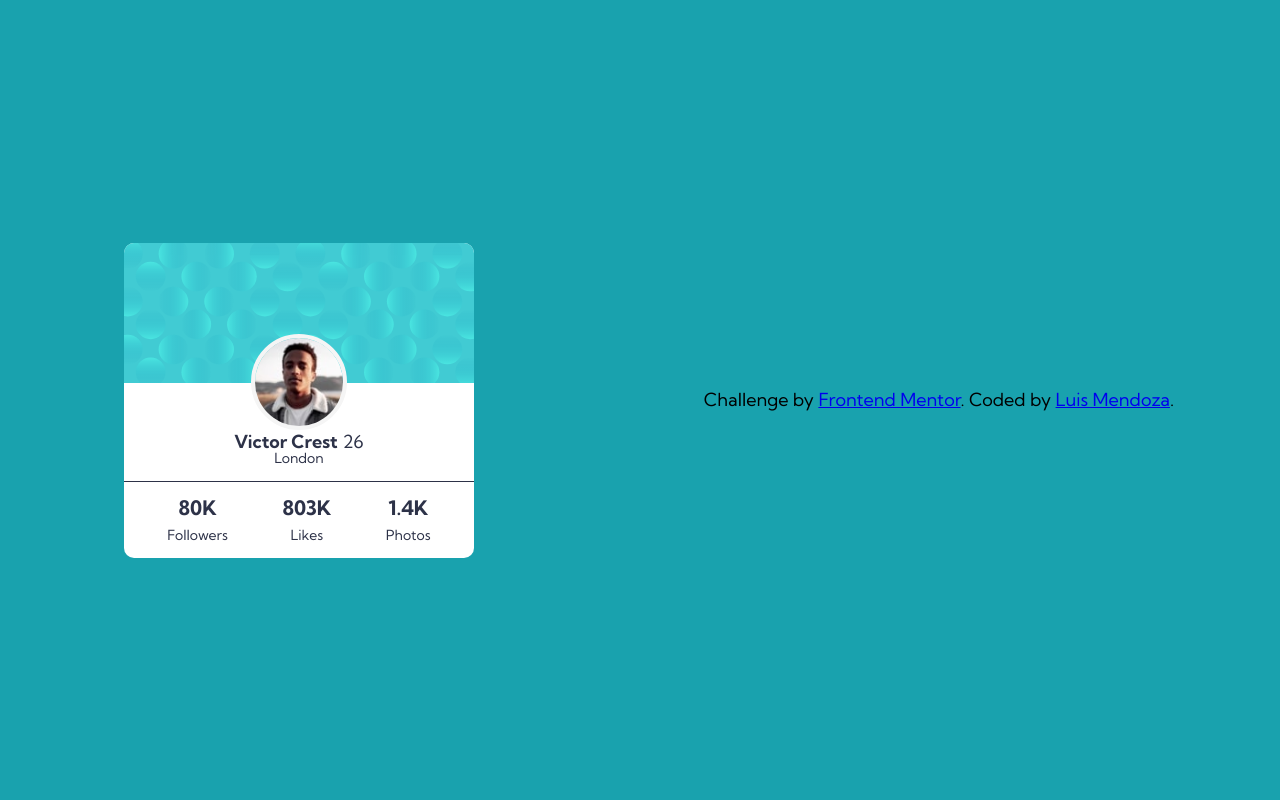
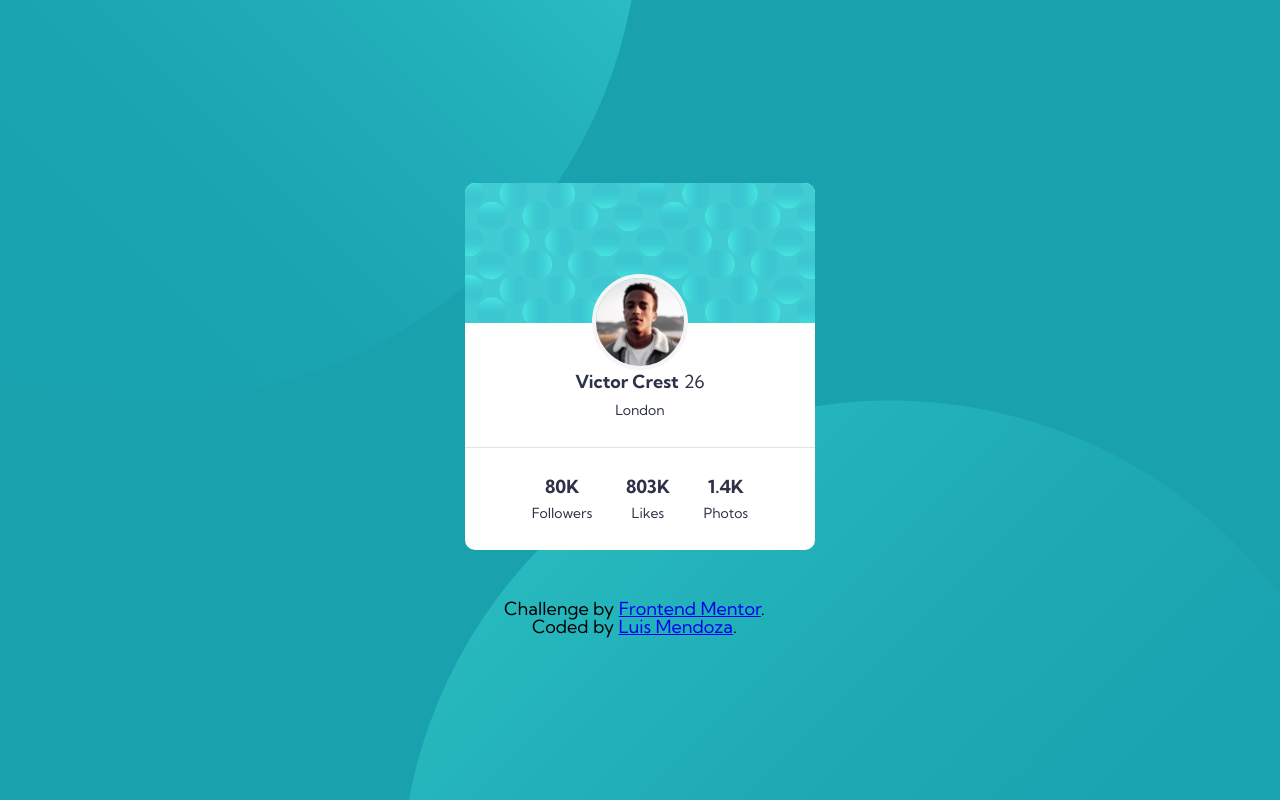
Before and after one commit to Pike1868/profile-card-component-main, a plain HTML site: page docs/index.html in a window 1280 px wide. Drawn offline with Linux system fonts and the light colour scheme.

Commit message:
Final Revisions

```diff
--- a/docs/assets/style.css
+++ b/docs/assets/style.css
@@ -13,6 +13,10 @@ body {
   align-items: center;
   min-height: 100vh;
   font-size: 18px;
+  background-image: url(/docs/assets/images/bg-pattern-top.svg), url(/docs/assets/images/bg-pattern-bottom.svg);
+  background-repeat: no-repeat, no-repeat;
+  background-position: right 50vw bottom 50vh, left 50vh top 50vh;
+
 }
 
 .container {
@@ -36,8 +40,7 @@ body {
   margin-top: -52px;
 }
 
-.content h2,
-.stat {
+.content h2 {
   color: #2d3248;
   font-weight: 700;
 }
@@ -59,16 +62,23 @@ body {
   display: flex;
   justify-content: space-around;
   padding: 1rem;
-  margin-top: 1rem;
-  border-top: 1px solid #2d3248;
+  margin-top: 30px;
+  border-top: 1px solid hsla(227, 10%, 46%, 0.2);
+  padding: 30px 50px;
 }
 
 .footer .stat {
-  font-size: 20px;
+  font-size: 18px;
   margin-bottom: 10px;
+  color: #2d3248;
+  font-weight: 700;
 }
 
-.attribution {
-  margin: auto;
-  display: block;
+.attribution{
+  max-width: 375px;
+  padding-top: 2rem;
 }
+
+.city{
+  padding-top: 12px;
+}
--- a/docs/index.html
+++ b/docs/index.html
@@ -20,7 +20,7 @@
       <div class="content">
         <img src="/docs/assets/images/image-victor.jpg" alt="" srcset="">
         <h2>Victor Crest<span>26</span></h2>
-          <p>London</p>
+          <p class="city">London</p>
           <div class="footer">
             <div>
               <p class="stat">80K</p>
@@ -37,12 +37,13 @@
           </div>
       </div>
     </div>
+    <div class="attribution">
+      Challenge by <a href="https://www.frontendmentor.io?ref=challenge" target="_blank">Frontend Mentor</a>. <br>
+      Coded by <a href="#">Luis Mendoza</a>.
+    </div>
   </div>
 
-  <div class="attribution">
-    Challenge by <a href="https://www.frontendmentor.io?ref=challenge" target="_blank">Frontend Mentor</a>.
-    Coded by <a href="#">Luis Mendoza</a>.
-  </div>
+
 
 </body>
 
```
